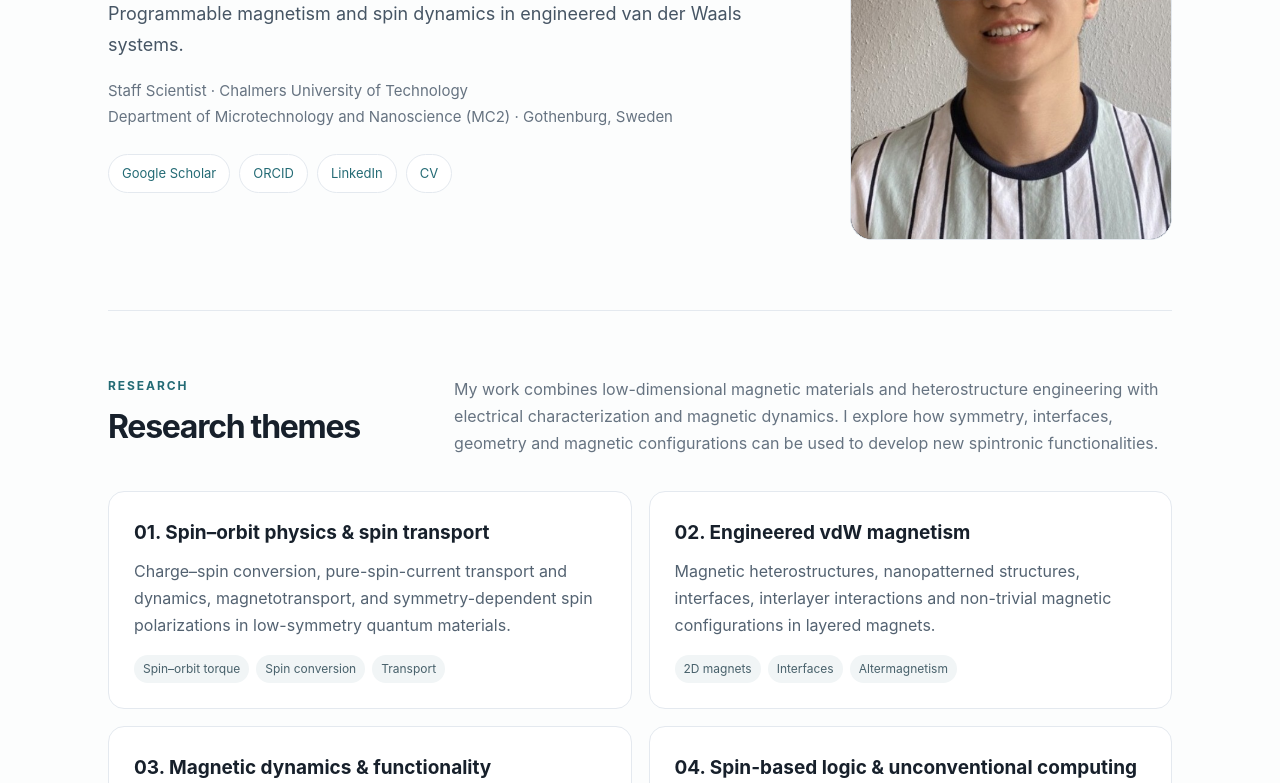
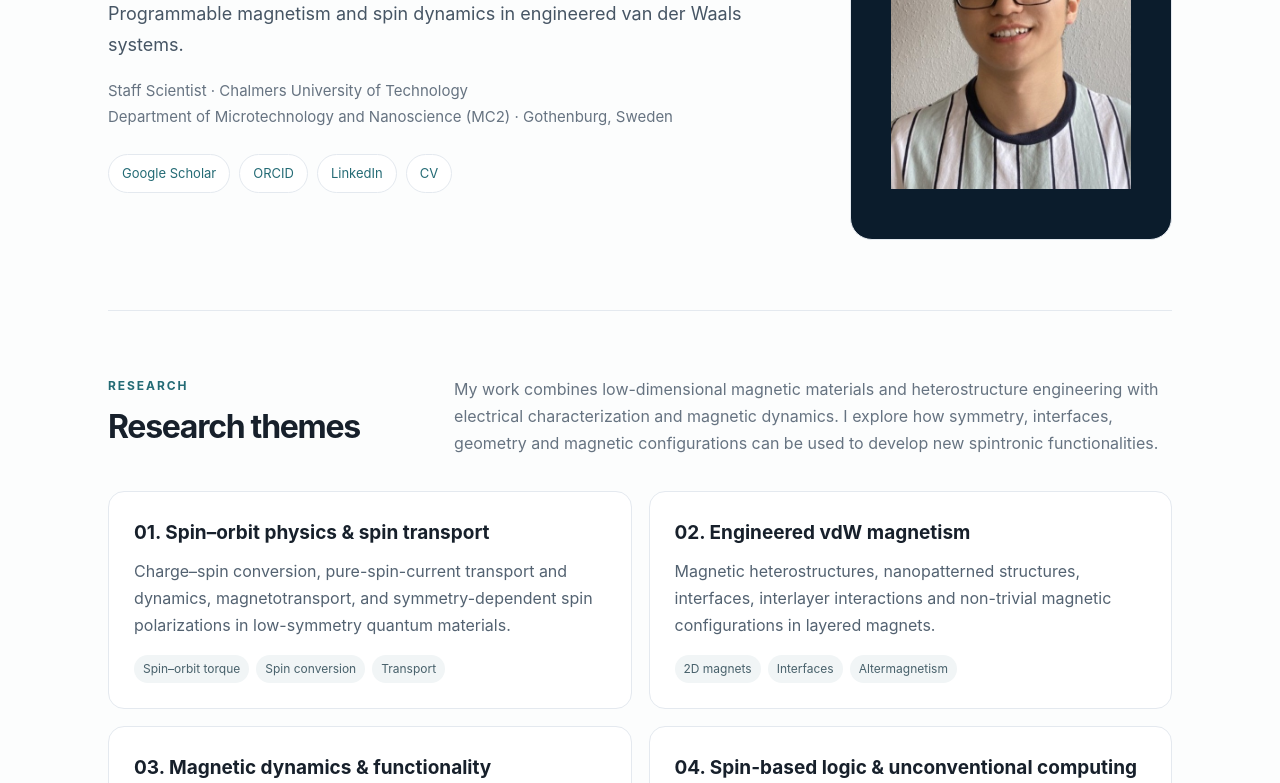
Before and after one commit to zzbna/Dr.BingZhao, a plain HTML site: page index.html in a window 1280 px wide. Shown: the part 317-1100 px from the top of the page. Drawn offline with Linux system fonts and the light colour scheme.

Commit message:
Update index.html

```diff
--- a/index.html
+++ b/index.html
@@ -7,7 +7,7 @@
 a{color:var(--accent);text-decoration:none}a:hover{text-decoration:underline} .container{max-width:1120px;padding:0 28px;margin:auto}
 header{position:sticky;top:0;background:#fcfdfdeF;backdrop-filter:blur(14px);border-bottom:1px solid var(--line);z-index:5}
 .nav{height:68px;display:flex;align-items:center;justify-content:space-between}.logo{font-weight:750;letter-spacing:-.03em;color:var(--ink)}.navlinks{display:flex;gap:24px;font-size:14px}.navlinks a{color:var(--muted)}
-.hero{padding:86px 0 70px;display:grid;grid-template-columns:1.55fr .72fr;gap:50px;align-items:center}.eyebrow{font-size:12px;letter-spacing:.16em;text-transform:uppercase;color:var(--accent);font-weight:750}.hero h1{font-size:clamp(38px,4.5vw,58px);letter-spacing:-.065em;line-height:1.03;margin:14px 0 20px}.hero p{font-size:18px;color:#465564;max-width:760px}.affil{font-size:15px!important;color:var(--muted)!important}.portrait{aspect-ratio:4/5;border-radius:22px;border:1px solid var(--line);overflow:hidden;background:#0b1c2c;display:flex;align-items:center;justify-content:center;text-align:center;padding:0;color:#4e6470}.portrait img{display:block;width:100%;height:100%;object-fit:cover;min-width:0;min-height:0}.portrait small{display:block;font-size:12px;margin-top:8px}.social{display:flex;gap:9px;flex-wrap:wrap;margin-top:25px}.social a{border:1px solid var(--line);padding:7px 13px;border-radius:30px;font-size:13px;background:white}
+.hero{padding:86px 0 70px;display:grid;grid-template-columns:1.55fr .72fr;gap:50px;align-items:center}.eyebrow{font-size:12px;letter-spacing:.16em;text-transform:uppercase;color:var(--accent);font-weight:750}.hero h1{font-size:clamp(38px,4.5vw,58px);letter-spacing:-.065em;line-height:1.03;margin:14px 0 20px}.hero p{font-size:18px;color:#465564;max-width:760px}.affil{font-size:15px!important;color:var(--muted)!important}.portrait{aspect-ratio:4/5;border-radius:22px;border:1px solid var(--line);overflow:hidden;background:#0b1c2c;display:flex;align-items:center;justify-content:center;text-align:center;padding:0;color:#4e6470}.portrait img{display:block;width:75%;height:75%;object-fit:cover;min-width:0;min-height:0}.portrait small{display:block;font-size:12px;margin-top:8px}.social{display:flex;gap:9px;flex-wrap:wrap;margin-top:25px}.social a{border:1px solid var(--line);padding:7px 13px;border-radius:30px;font-size:13px;background:white}
 section{padding:65px 0;border-top:1px solid var(--line)}.section-head{display:grid;grid-template-columns:.65fr 1.5fr;gap:35px;margin-bottom:32px}.section-head h2{font-size:32px;letter-spacing:-.04em;margin:4px 0}.section-head p{color:var(--muted);margin:0}.grid{display:grid;grid-template-columns:repeat(2,1fr);gap:17px}.tile{border:1px solid var(--line);border-radius:16px;background:white;padding:25px}.tile h3{margin:0 0 9px;font-size:19px}.tile p{color:#536271;margin:0}.chips{display:flex;flex-wrap:wrap;gap:7px;margin-top:15px}.chip{font-size:12px;border-radius:20px;background:var(--pale);padding:4px 9px;color:#48616b}
 .feature{background:#f5f8f8;border-radius:18px;padding:30px;margin:28px 0}.feature h3{margin-top:0;font-size:21px}.feature p{color:#4d5e6b}.timeline{border-left:1px solid #cbd6dc;padding-left:24px;margin-left:8px}.entry{margin-bottom:28px;position:relative}.entry:before{content:"";position:absolute;left:-30px;top:10px;width:10px;height:10px;border-radius:50%;background:var(--accent)}.date{font-size:13px;color:var(--muted);font-weight:650}.entry h3{margin:2px 0;font-size:18px}.entry p{margin:4px 0;color:#526170}
 .publications .pub{padding:22px 0;border-bottom:1px solid var(--line)}.pub:last-child{border-bottom:0}.pub-title{font-weight:700;line-height:1.5}.pub-meta{font-size:14px;color:var(--muted);margin-top:4px}.pub-label{font-size:11px;text-transform:uppercase;letter-spacing:.12em;color:var(--accent);font-weight:750}.pub a{font-size:13px;margin-right:10px}.pub-desc{font-size:14px;color:#5a6876;margin-top:7px}
```
